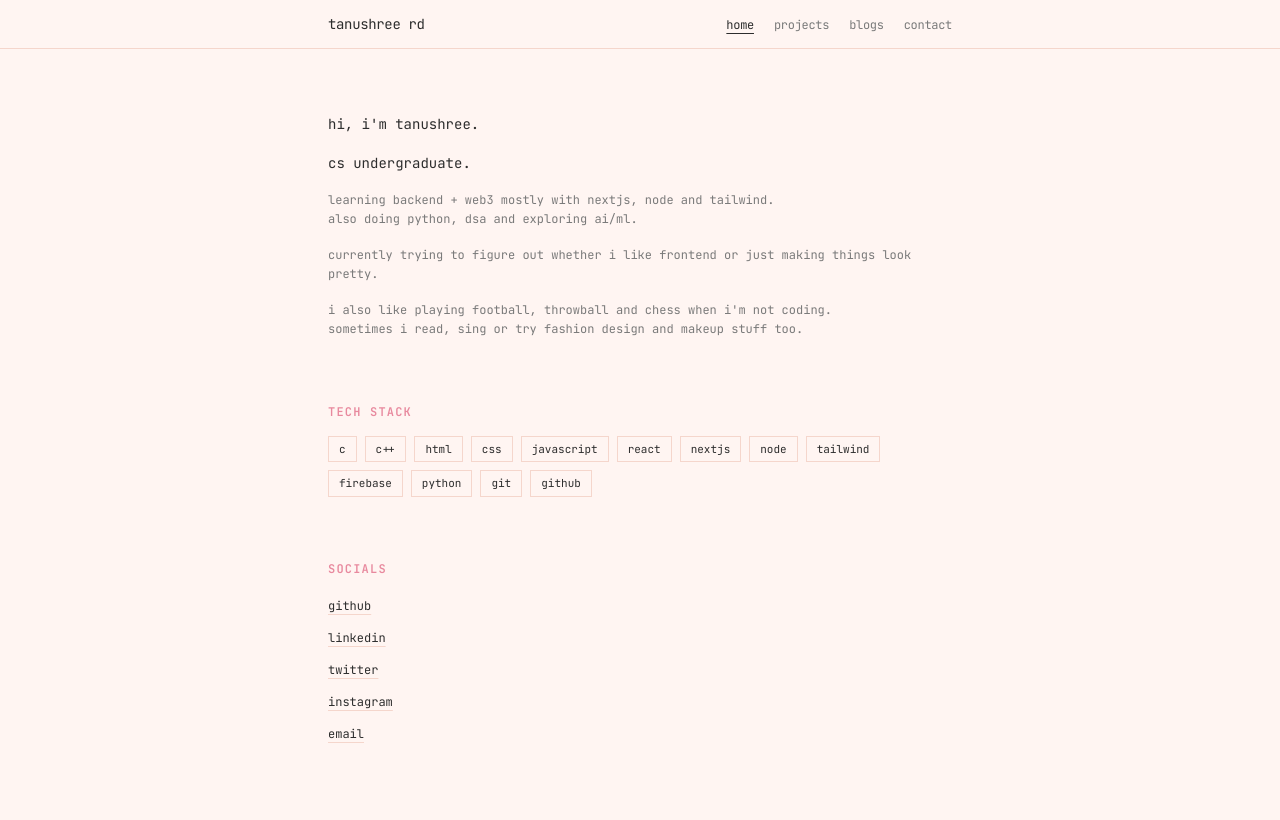
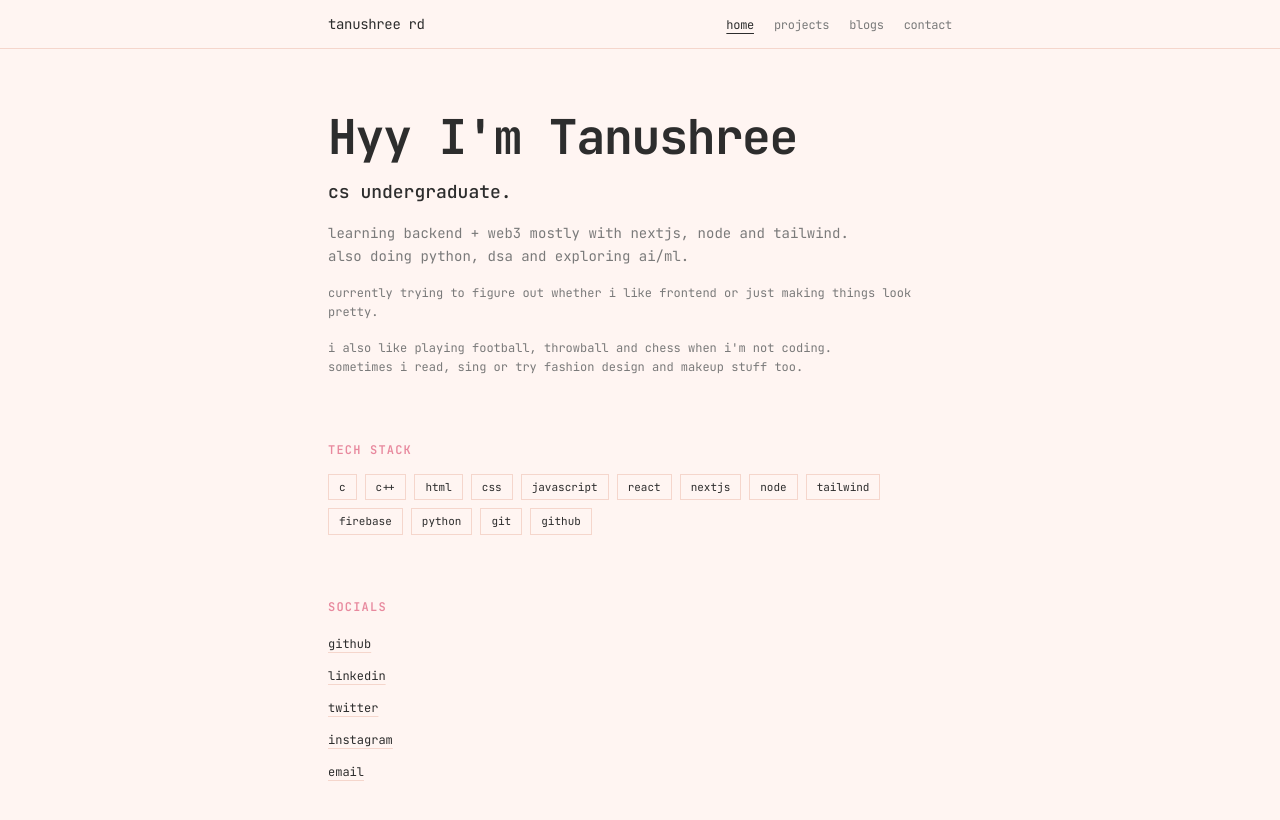
Before and after one commit to SohaRatnam2005/my-portfolio, a Next.js app: page / in a window 1280 px wide. Shown: the top 820 px of the page. Built offline with nearby package versions, Linux system fonts and the light colour scheme.

Commit message:
home typography update

```diff
--- a/app/page.tsx
+++ b/app/page.tsx
@@ -30,13 +30,13 @@ export default function Home() {
     <main className="mx-auto min-h-screen max-w-2xl px-6 py-16 font-[family-name:var(--font-jetbrains)]">
       {/* ───────── Intro ───────── */}
       <section className="mb-16">
-        <p className="text-sm leading-relaxed text-foreground">
-          hi, i&apos;m tanushree.
-        </p>
-        <p className="mt-4 text-sm leading-relaxed text-foreground">
+        <h1 className="text-3xl font-bold tracking-tight text-foreground md:text-5xl">
+          Hyy I&apos;m Tanushree
+        </h1>
+        <p className="mt-4 text-base font-medium leading-relaxed text-foreground md:text-lg">
           cs undergraduate.
         </p>
-        <p className="mt-4 text-xs leading-relaxed text-muted">
+        <p className="mt-4 text-sm leading-relaxed text-muted">
           learning backend + web3 mostly with nextjs, node and tailwind.
           <br />
           also doing python, dsa and exploring ai/ml.
```
